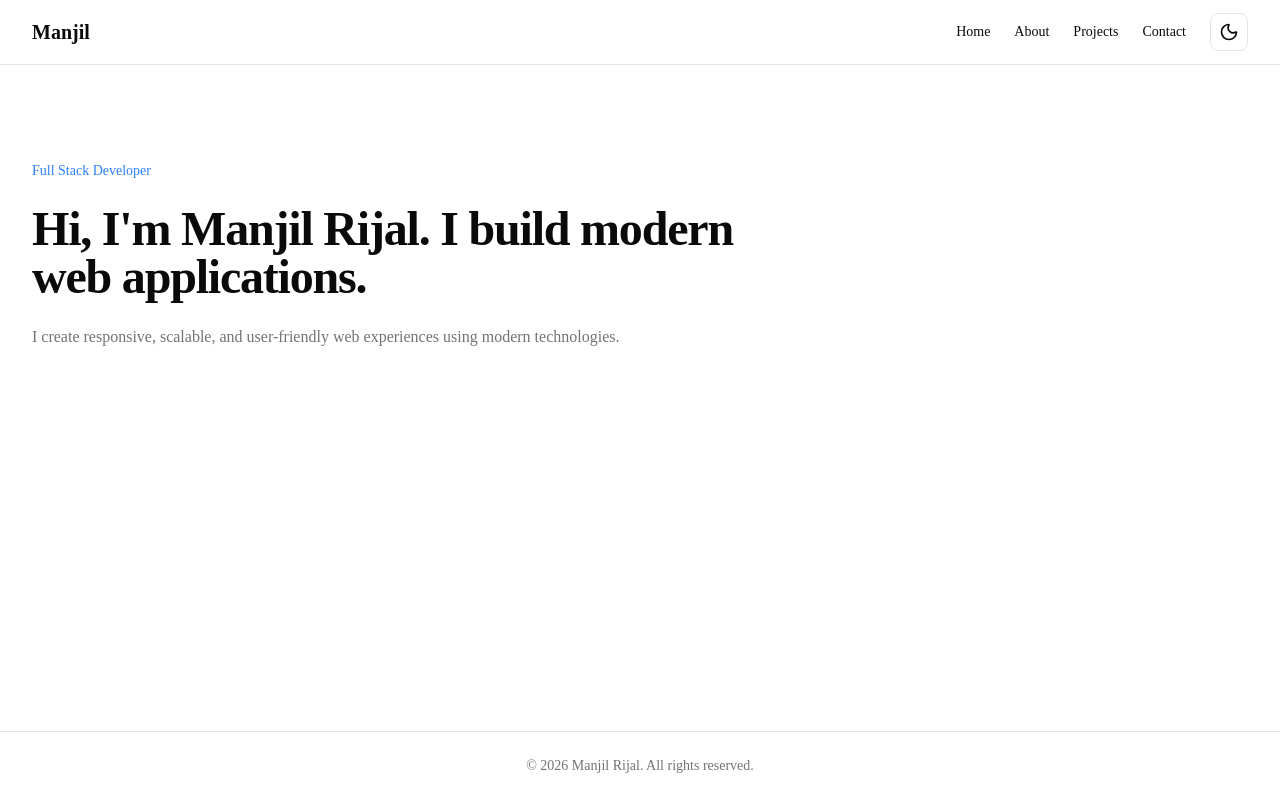
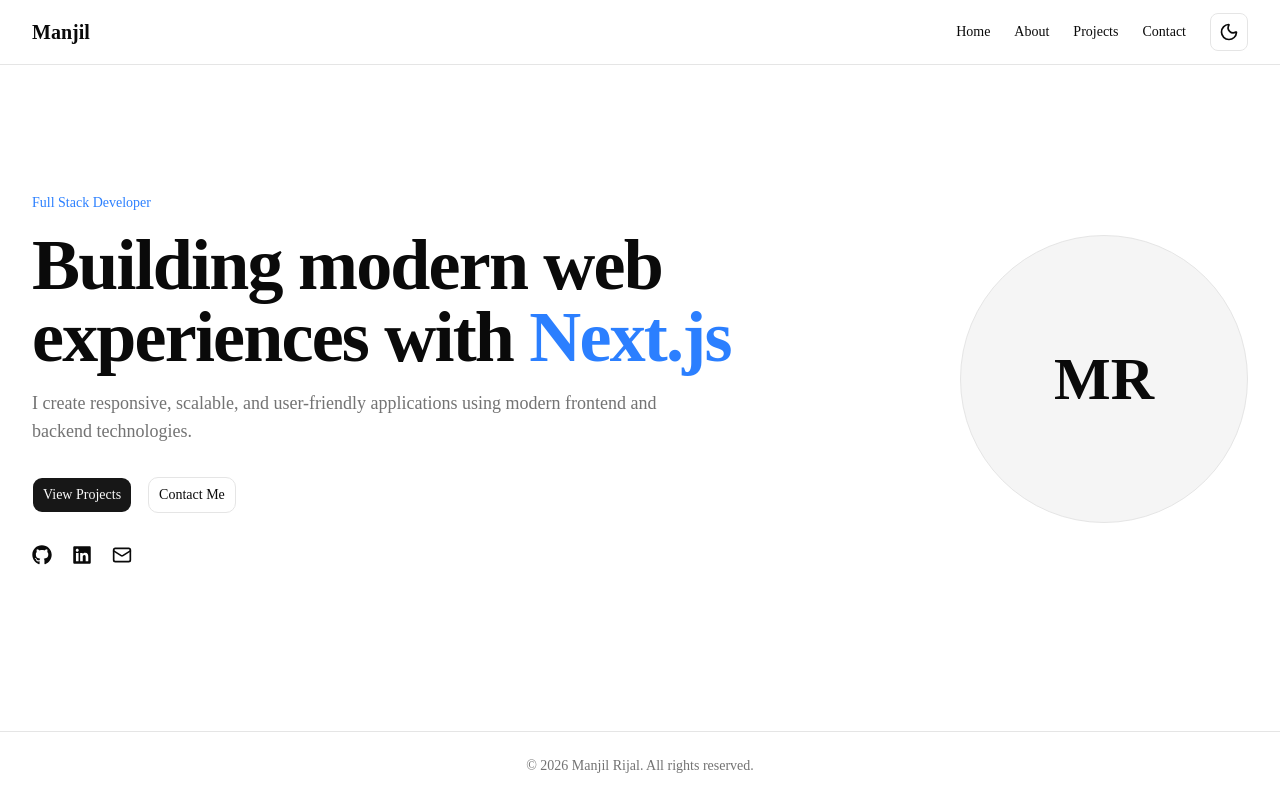
Before and after one commit to ManjilRijal63/My-portfolio, a Next.js app: page / in a window 1280 px wide. Built offline with nearby package versions, Linux system fonts and the light colour scheme.

Commit message:
homepage designed well

```diff
--- a/package.json
+++ b/package.json
@@ -20,6 +20,7 @@
     "react": "19.2.4",
     "react-dom": "19.2.4",
     "react-hook-form": "^7.80.0",
+    "react-icons": "^5.6.0",
     "shadcn": "^4.11.0",
     "sonner": "^2.0.7",
     "tailwind-merge": "^3.6.0",
--- a/src/app/layout.tsx
+++ b/src/app/layout.tsx
@@ -17,7 +17,7 @@
 }>) {
   return (
     <html lang="en" suppressHydrationWarning>
-      <body>
+      <body className="bg-background text-foreground antialiased">
         <ThemeProvider
           attribute="class"
           defaultTheme="system"
--- a/src/app/page.tsx
+++ b/src/app/page.tsx
@@ -1,26 +1,13 @@
-import Container from "@/components/shared/container"
+import HeroSection from "@/components/section/hero-section"
+
+// import HeroSection from "@/components/sections/hero-section"
+
 
 export default function Home() {
   return (
-    <section className="py-24">
-      <Container>
-        <div className="space-y-6">
-          <p className="text-sm font-medium text-blue-500">
-            Full Stack Developer
-          </p>
+    <>
+      <HeroSection />
 
-          <h1 className="max-w-3xl text-5xl font-bold tracking-tight">
-            Hi, I&apos;m Manjil Rijal.
-            I build modern web applications.
-          </h1>
-
-          <p className="max-w-2xl text-muted-foreground">
-            I create responsive, scalable,
-            and user-friendly web experiences
-            using modern technologies.
-          </p>
-        </div>
-      </Container>
-    </section>
+    </>
   )
 }
--- a/src/components/layout/navbar.tsx
+++ b/src/components/layout/navbar.tsx
@@ -24,7 +24,7 @@
 
 export default function Navbar() {
   return (
-    <header className="border-b">
+    <header className="sticky top-0 z-50 border-b bg-background/80 backdrop-blur-xl">
       <Container>
         <div className="flex h-16 items-center justify-between">
           <Link
--- /dev/null
+++ b/src/components/section/hero-section.tsx
@@ -0,0 +1,102 @@
+import Link from "next/link"
+
+// import { Github, Linkedin, Mail } from "lucide-react"  bcz all github and linkedin logo not availabile in lucide react
+import {  Mail } from "lucide-react"
+
+import { FaGithub, FaLinkedin } from "react-icons/fa"
+
+import { Button } from "@/components/ui/button"
+import Container from "@/components/shared/container"
+
+export default function HeroSection() {
+  return (
+    <section className="relative overflow-hidden py-24 sm:py-32">
+      <Container>
+        <div className="flex flex-col gap-12 lg:flex-row lg:items-center lg:justify-between">
+
+          <div className="max-w-3xl space-y-8">
+
+            <div className="space-y-4">
+              <p className="text-sm font-medium text-blue-500">
+                Full Stack Developer
+              </p>
+
+              <h1 className="text-5xl font-bold tracking-tight sm:text-6xl lg:text-7xl">
+                Building modern web experiences with{" "}
+                <span className="text-blue-500">
+                  Next.js
+                </span>
+              </h1>
+
+              <p className="max-w-2xl text-lg text-muted-foreground">
+                I create responsive, scalable,
+                and user-friendly applications
+                using modern frontend and backend
+                technologies.
+              </p>
+            </div>
+
+            <div className="flex flex-wrap gap-4">
+
+              <Button asChild size="lg">
+                <Link href="/projects">
+                  View Projects
+                </Link>
+              </Button>
+
+              <Button
+                variant="outline"
+                size="lg"
+                asChild
+              >
+                <Link href="/contact">
+                  Contact Me
+                </Link>
+              </Button>
+
+            </div>
+
+            <div className="flex items-center gap-5">
+
+              <Link
+                href="https://github.com"
+                target="_blank"
+                className="transition-opacity hover:opacity-70"
+              >
+
+                <FaGithub className="h-5 w-5" />
+
+              </Link>
+
+              <Link
+                href="https://linkedin.com"
+                target="_blank"
+                className="transition-opacity hover:opacity-70"
+              >
+
+                <FaLinkedin className="h-5 w-5" />
+
+              </Link>
+
+              <Link
+                href="mailto:manjilrijal63@email.com"
+                className="transition-opacity hover:opacity-70"
+              >
+                <Mail className="h-5 w-5" />
+              </Link>
+
+            </div>
+          </div>
+
+          <div className="relative flex justify-center">
+
+            <div className="flex h-72 w-72 items-center justify-center rounded-full border bg-muted text-6xl font-bold">
+              MR
+            </div>
+
+          </div>
+        </div>
+      </Container>
+    </section>
+  )
+}
--- /dev/null
+++ b/src/components/section/section-heading.tsx
@@ -0,0 +1,23 @@
+interface SectionHeadingProps {
+  title: string
+  subtitle?: string
+}
+
+export default function SectionHeading({
+  title,
+  subtitle,
+}: SectionHeadingProps) {
+  return (
+    <div className="space-y-3">
+      <h2 className="text-3xl font-bold tracking-tight sm:text-4xl">
+        {title}
+      </h2>
+
+      {subtitle && (
+        <p className="max-w-2xl text-muted-foreground">
+          {subtitle}
+        </p>
+      )}
+    </div>
+  )
+}
```
Also changed, not shown: 1 other file (tests, documents, lock files or other folders).
